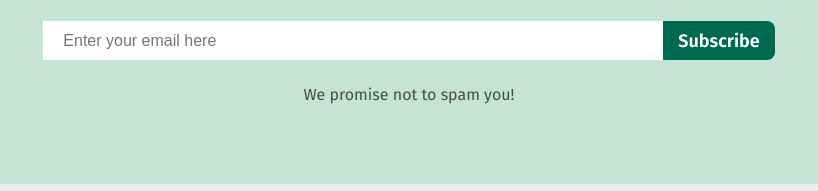
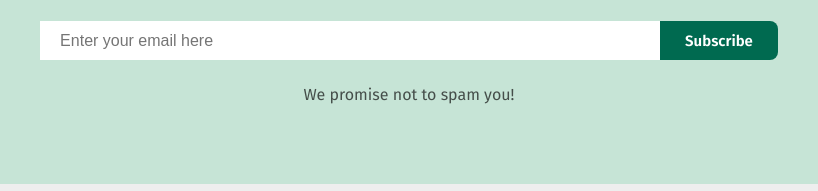
Before and after one commit to FarzanaHaq/assignment-1, a plain HTML site: page index.html in a window 1280 px wide. Shown: the part 3379-3570 px from the top of the page, 231-1049 px from the left. Drawn offline with Linux system fonts and the light colour scheme.

Commit message:
more add

```diff
--- a/index.html
+++ b/index.html
@@ -5,9 +5,12 @@
     <meta name="viewport" content="width=device-width, initial-scale=1.0" />
     <title>Assignment One</title>
     <link rel="stylesheet" href="style.css" />
-    <link rel="preconnect" href="https://fonts.googleapis.com">
-<link rel="preconnect" href="https://fonts.gstatic.com" crossorigin>
-<link href="https://fonts.googleapis.com/css2?family=Fira+Sans:ital,wght@0,100;0,200;0,300;0,400;0,500;0,600;0,700;0,800;0,900;1,100;1,200;1,300;1,400;1,500;1,600;1,700;1,800;1,900&family=Poppins:ital,wght@0,100;0,200;0,300;0,400;0,500;0,600;0,700;0,800;0,900;1,100;1,200;1,300;1,400;1,500;1,600;1,700;1,800;1,900&display=swap" rel="stylesheet">
+    <link rel="preconnect" href="https://fonts.googleapis.com" />
+    <link rel="preconnect" href="https://fonts.gstatic.com" crossorigin />
+    <link
+      href="https://fonts.googleapis.com/css2?family=Fira+Sans:ital,wght@0,100;0,200;0,300;0,400;0,500;0,600;0,700;0,800;0,900;1,100;1,200;1,300;1,400;1,500;1,600;1,700;1,800;1,900&family=Poppins:ital,wght@0,100;0,200;0,300;0,400;0,500;0,600;0,700;0,800;0,900;1,100;1,200;1,300;1,400;1,500;1,600;1,700;1,800;1,900&display=swap"
+      rel="stylesheet"
+    />
   </head>
   <body class="full-body">
     <header>
--- a/style.css
+++ b/style.css
@@ -344,14 +344,14 @@ nav > h1 {
 .sub-input {
   color: rgb(255, 255, 255);
   font-family: Fira Sans;
-  font-size: 18px;
+  font-size: 15px;
   font-weight: 600;
   line-height: 22px;
   letter-spacing: 0%;
   text-align: left;
   border-radius: 0px 8px 8px 0px;
   border: none;
-  padding: 5px 15px 5px 15px;
+  padding: 5px 25px 5px 25px;
   background: rgb(0, 106, 80);
 }
 
```
